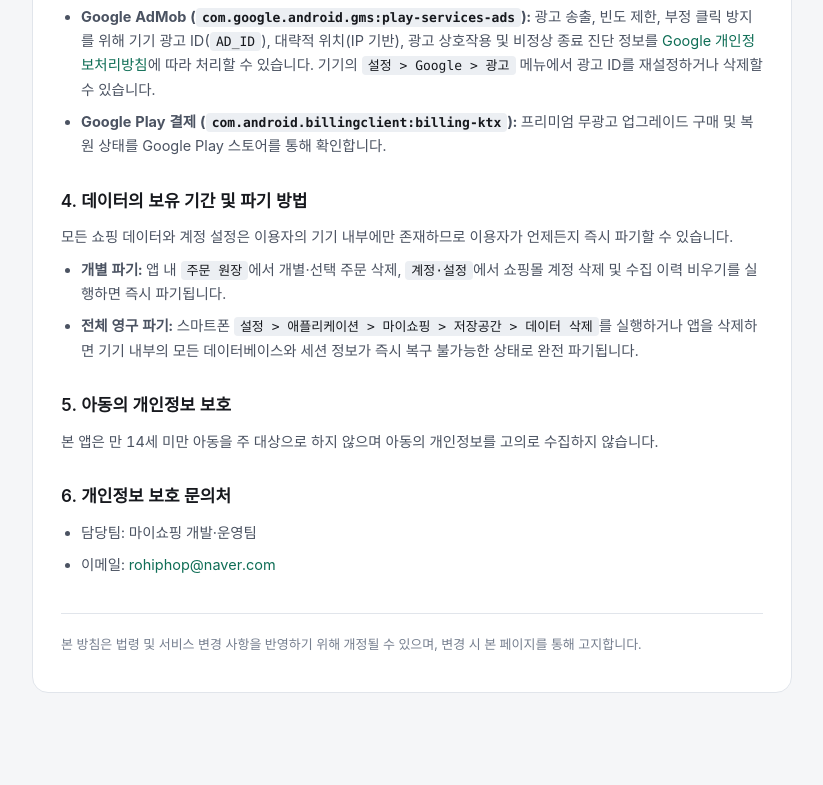
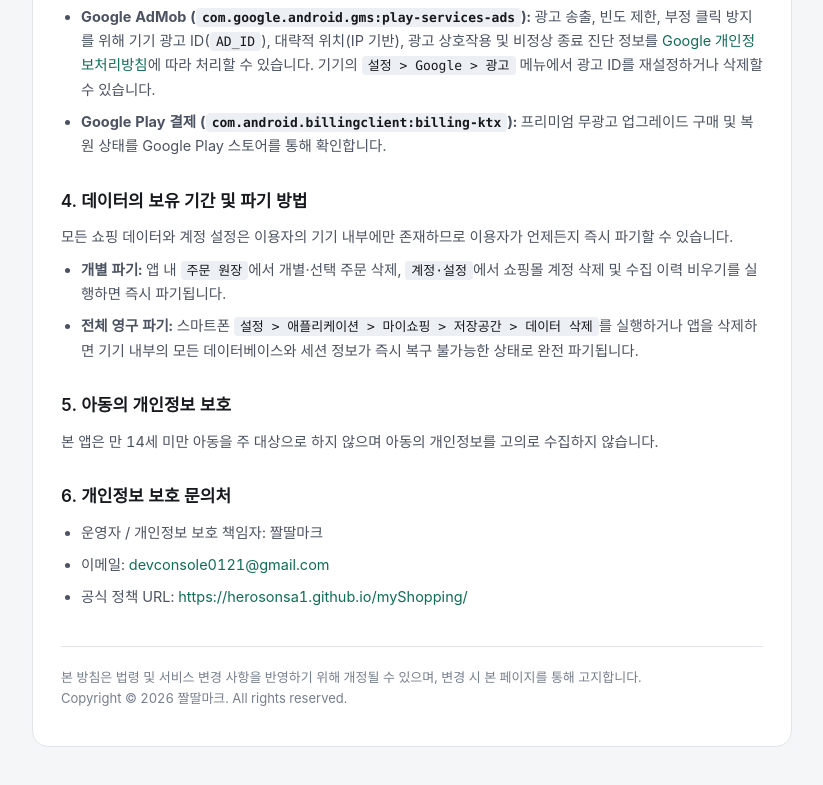
Before and after one commit to herosonsa1/herosonsa1.github.io, a plain HTML site: page myShopping/index.html in a window 1280 px wide. Shown: the part 1070-1855 px from the top of the page, without its empty margins (228-1051 px from the left). Before the commit the page ends 1827 px from the top, so only its background shows below. Drawn offline with Linux system fonts and the light colour scheme.

Commit message:
문서: 마이쇼핑·AR스코프·나이스샷 개인정보처리방침 공식 문의처 및 운영자 표기 정비

```diff
--- a/myShopping/index.html
+++ b/myShopping/index.html
@@ -157,12 +157,14 @@
 
     <h2>6. 개인정보 보호 문의처</h2>
     <ul>
-      <li>담당팀: 마이쇼핑 개발·운영팀</li>
-      <li>이메일: <a href="mailto:rohiphop@naver.com">rohiphop@naver.com</a></li>
+      <li>운영자 / 개인정보 보호 책임자: 짤딸마크</li>
+      <li>이메일: <a href="mailto:devconsole0121@gmail.com">devconsole0121@gmail.com</a></li>
+      <li>공식 정책 URL: <a href="https://herosonsa1.github.io/myShopping/">https://herosonsa1.github.io/myShopping/</a></li>
     </ul>
 
     <div class="footer">
-      본 방침은 법령 및 서비스 변경 사항을 반영하기 위해 개정될 수 있으며, 변경 시 본 페이지를 통해 고지합니다.
+      본 방침은 법령 및 서비스 변경 사항을 반영하기 위해 개정될 수 있으며, 변경 시 본 페이지를 통해 고지합니다.<br />
+      Copyright &copy; 2026 짤딸마크. All rights reserved.
     </div>
   </main>
 </body>
```
Also changed, not shown: ARscope/index.html (+2 -2 lines), niceShot/index.html (+1 -1 lines).
